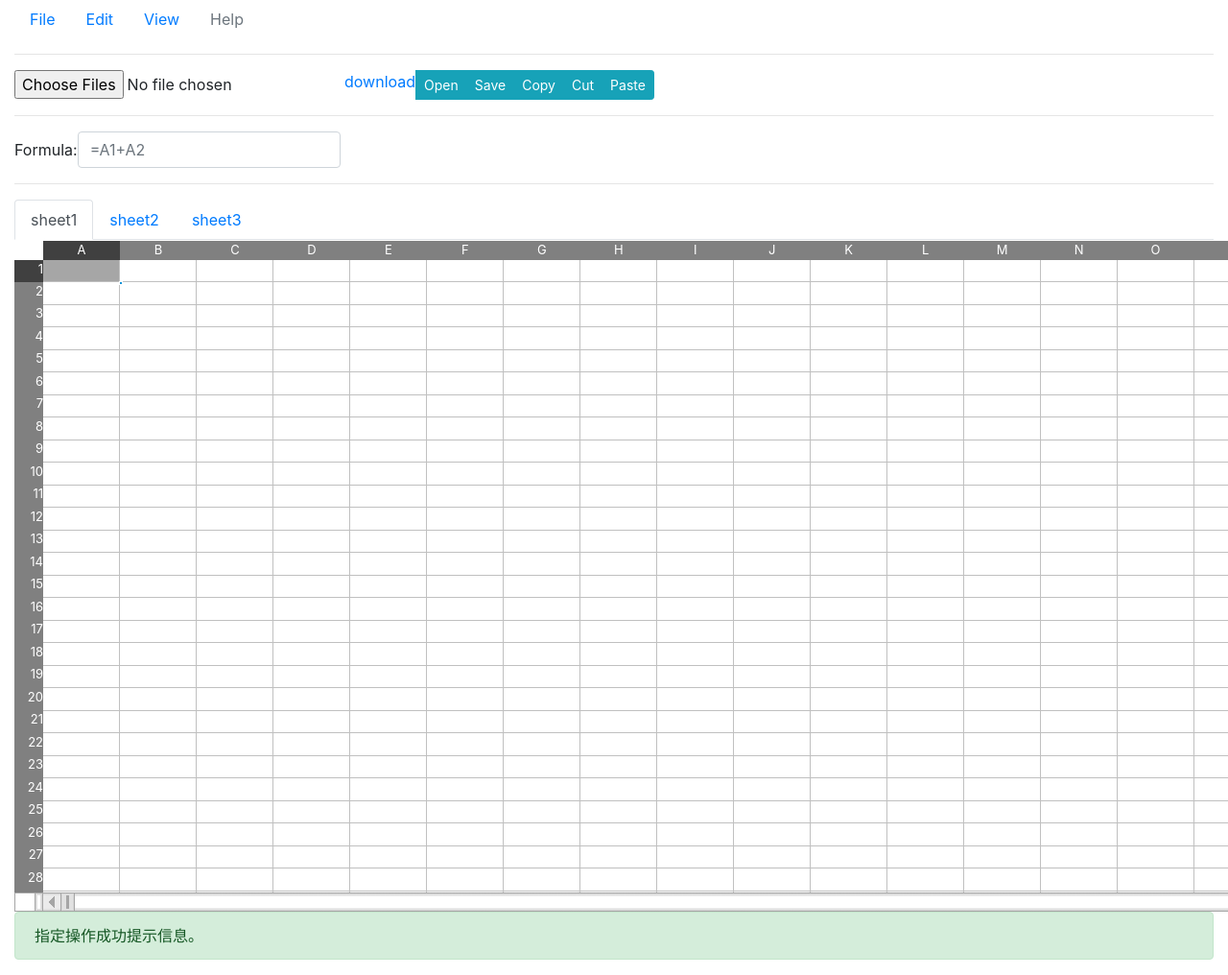
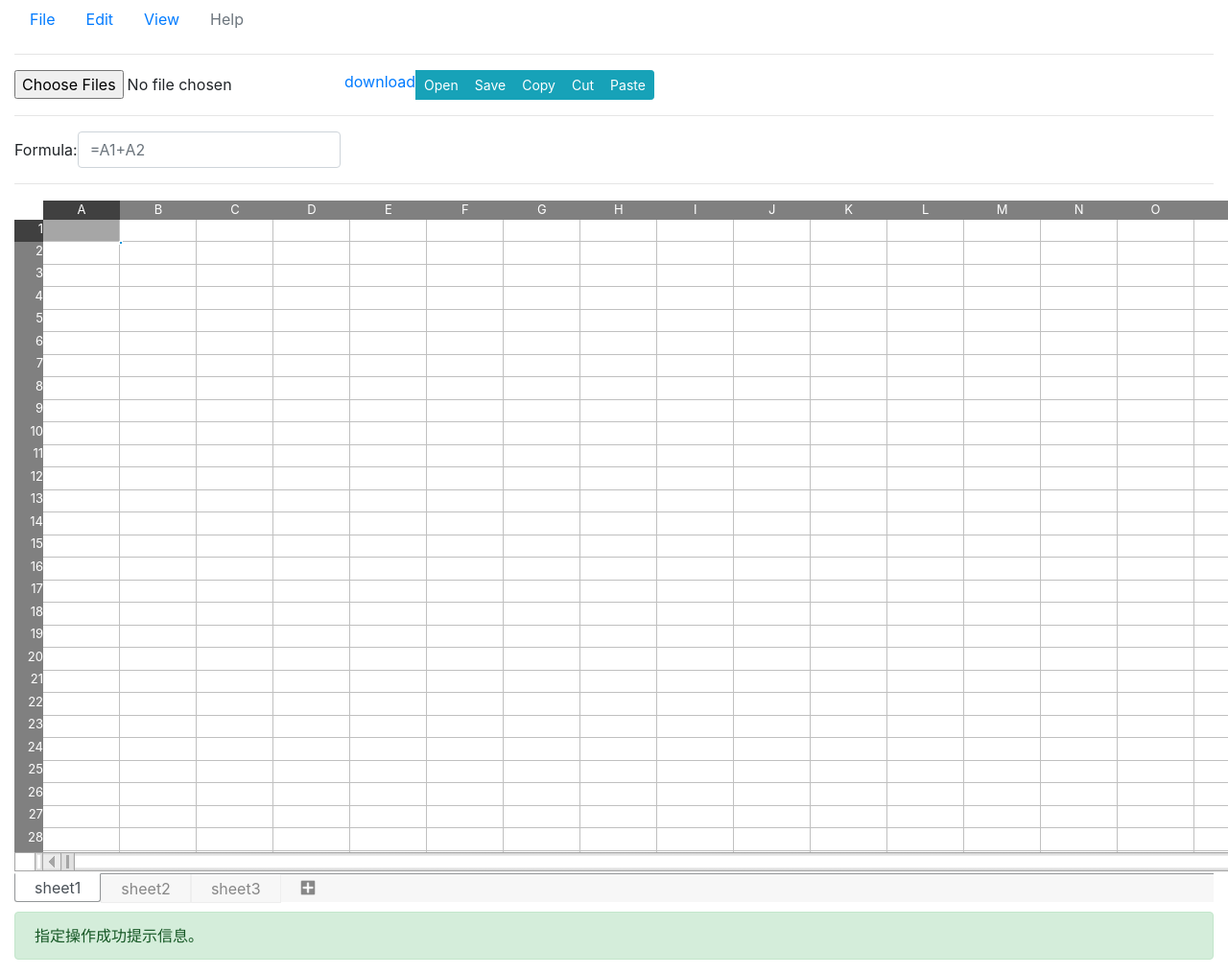
Before and after one commit to DanBricklin/socialcalc, a plain HTML site: page socialcalcworkbook.html in a window 1280 px wide. Shown: the top 1016 px of the page at 96% size. Drawn offline with nearby package versions, Linux system fonts and the light colour scheme.

Commit message:
[add] add-sheet-btn

```diff
--- /dev/null
+++ b/index.css
@@ -0,0 +1,30 @@
+.nav-tabs {
+    margin: 2px 0 10px;
+    border-top: 1px solid #939698;
+    border-bottom: none;
+    background: #f7f7f7;
+}
+
+.nav-tabs .nav-link {
+    color: #878787;
+    padding: 2px 20px;
+    border-top-left-radius: 0;
+    border-top-right-radius: 0;
+    border: 1px solid transparent;
+    border-color: #fff #eee #eee;
+}
+
+.nav-tabs .nav-item.show .nav-link, .nav-tabs .nav-link.active {
+    color: #495057;
+    margin-top: -1px;
+    background-color: #fff;
+    border-color: #fff #939698 #939698;
+    border-bottom-left-radius: 3px;
+    border-bottom-right-radius: 3px;
+}
+
+.nav-tabs .add-sheet img {
+    margin: 0 20px;
+    width: 16px;
+    cursor: pointer;
+}
--- a/socialcalcspreadsheetcontrol.js
+++ b/socialcalcspreadsheetcontrol.js
@@ -1468,6 +1468,7 @@ SocialCalc.DoButtonCmd = function(e, buttoninfo, bobj) {
 // xxx
 //
 
+// 按钮的操作方法
 SocialCalc.DoCmd = function(obj, which) {
 
    var combostr, sstr, cl, i, clele, slist, slistele, str, sele, rele, lele, ele, sortrange, nrange, rparts;
--- a/socialcalcworkbook.html
+++ b/socialcalcworkbook.html
@@ -17,6 +17,7 @@
     <script type="text/javascript" src="socialcalcspreadsheetcontrol.js"></script>
     <script type="text/javascript" src="socialcalcworkbook.js"></script>
     <link rel="stylesheet" type="text/css" href="socialcalc.css">
+    <link rel="stylesheet" type="text/css" href="index.css">
 </head>
 <body>
 
@@ -56,19 +57,22 @@
     </div>
     <hr/>
     <div>
+        <div class="tab-content" id="sheet"></div>
         <ul class="nav nav-tabs" role="tablist">
             <li class="nav-item">
-                <a class="nav-link active" data-toggle="tab" href="#sheet1" id="tabsheet1">sheet1</a>
+                <a class="nav-link active" data-toggle="tab" href="#sheet1" id="sheet1">sheet1</a>
             </li>
             <li class="nav-item">
-                <a class="nav-link" data-toggle="tab" href="#sheet2" id="tabsheet2">sheet2</a>
+                <a class="nav-link" data-toggle="tab" href="#sheet2" id="sheet2">sheet2</a>
             </li>
             <li class="nav-item">
-                <a class="nav-link" data-toggle="tab" href="#sheet3" id="tabsheet3">sheet3</a>
+                <a class="nav-link" data-toggle="tab" href="#sheet3" id="sheet3">sheet3</a>
+            </li>
+            <li class="add-sheet" id="add-sheet-btn">
+                <img src="./images/add-sheet.png" >
             </li>
         </ul>
-        <div class="tab-content" id="sheet">
-        </div>
+
     </div>
     <div class="alert alert-success">
         指定操作成功提示信息。
@@ -81,15 +85,19 @@
     workbook.addNewSheet("sheet3");
     workbook.selectSheet("sheet1", "sheet", "formula");
 
-    $("#tabsheet1").click(function(e) {
-        workbook.selectSheet("sheet1", "sheet", "formula");
-    });
-    $("#tabsheet2").click(function(e) {
-        workbook.selectSheet("sheet2", "sheet", "formula");
-    });
-    $("#tabsheet3").click(function(e) {
-        workbook.selectSheet("sheet3", "sheet", "formula");
-    });
+    $("#add-sheet-btn").click(function(e) {
+        const length = $(this).siblings().length
+        const newLi = $('<li class="nav-item"><a class="nav-link" data-toggle="tab" href="#sheet'+ (length + 1) +'" id="sheet'+ (length + 1) +'">sheet'+ (length + 1) +'</a></li>')
+        const newId = "sheet"+ ( length + 1 )
+        $(this).before(newLi)
+        workbook.addNewSheet(newId);
+    })
+
+    $(document).on('click', ".nav-item", function(){
+        const id = $(this).children().attr("ID")
+        workbook.selectSheet(id, "sheet", "formula");
+    })
+
     $("#aSave").click(function (e) {
         var str = workbook.generateFile();
         alert(str);
```
Also changed, not shown: tabsBtn.json (added, +24 -0 lines), images/add-sheet.png (added).
